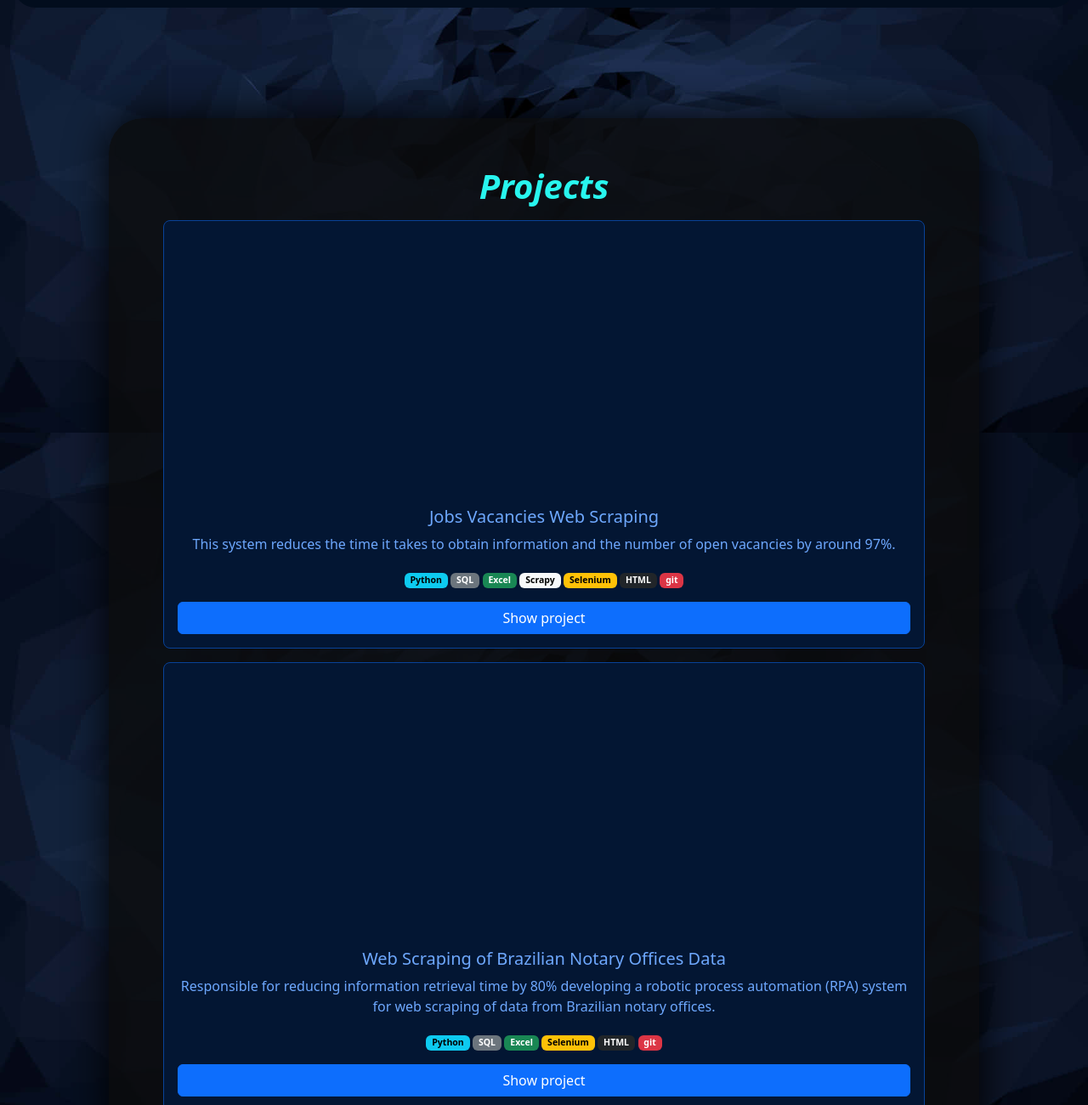
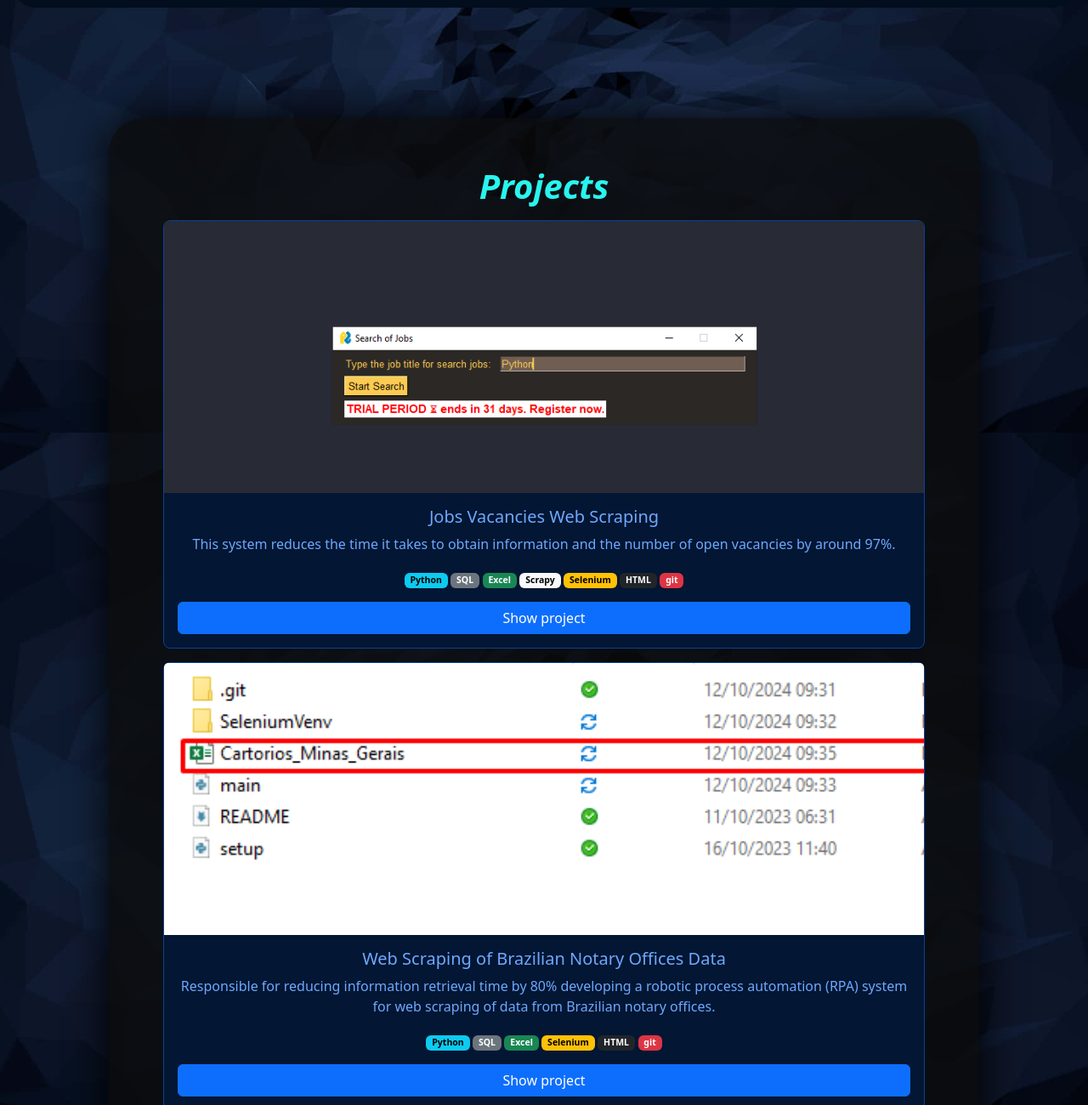
Before and after one commit to Gabriel-cod/Portfolio, a plain HTML site: page index.html in a window 1280 px wide. Shown: the part 2691-3991 px from the top of the page at 85% size. Drawn offline with nearby package versions, Linux system fonts and the light colour scheme; the site is published under a folder, as on GitHub Pages, so addresses that start at the root find nothing.

Commit message:
Testing fix for project images missing issue

```diff
--- a/index.html
+++ b/index.html
@@ -155,7 +155,7 @@
                 <p class="h1 my-3"><strong><em>Projects</em></strong></p>
 
                 <div class="card mb-3 text-primary-emphasis bg-primary-subtle border border-primary-subtle rounded-3">
-                    <div class="card-img-top" style="background-image: url('/assets/indeed_jobs_webscraping/indeed_app.png');"></div>
+                    <div class="card-img-top" style="background-image: url('assets/indeed_jobs_webscraping/indeed_app.png');"></div>
                     <div class="card-body">
                         <h5 class="card-title">Jobs Vacancies Web Scraping</h5>
                         <p class="card-text">This system reduces the time it takes to obtain information and the number of open vacancies by around 97%.</p>
@@ -173,7 +173,7 @@
                 </div><!-- Indeed Project -->
 
                 <div class="card mb-3 text-primary-emphasis bg-primary-subtle border border-primary-subtle rounded-3">
-                    <div class="card-img-top" style="background-image: url('/assets/notary_offices_project/app_img.png');"></div>
+                    <div class="card-img-top" style="background-image: url('assets/notary_offices_project/app_img.png');"></div>
                     <div class="card-body">
                         <h5 class="card-title">Web Scraping of Brazilian Notary Offices Data</h5>
                         <p class="card-text">Responsible for reducing information retrieval time by 80% developing a robotic
@@ -189,6 +189,7 @@
                         <a href="https://github.com/Gabriel-cod/WebScraping_of_Brazilian_Notary_Offices_Data" target="_blank" class="btn btn-primary w-100">Show project</a>
                     </div>
                 </div><!-- Web Scraping of Brazilian Notary Offices Data -->
+
             </div><!--projects-->
             <div id="bottom_section"></div>
             <div class="bottom_section">
```
